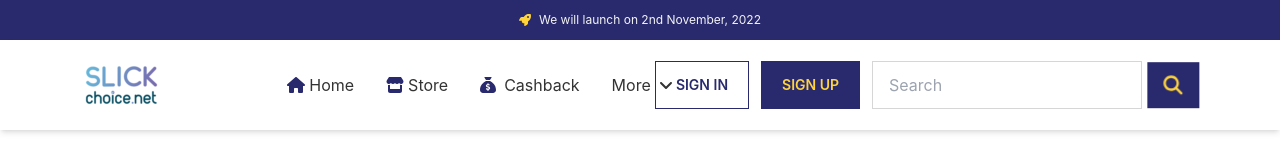
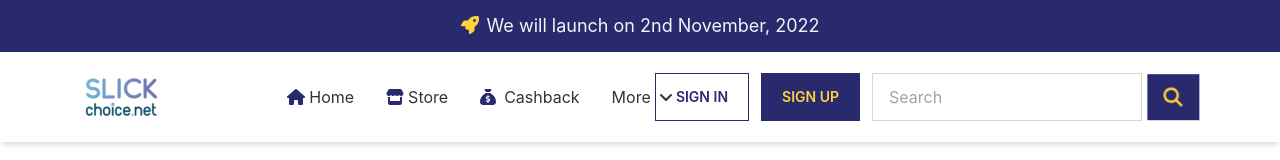
Before and after one commit to shayemhossainMK/slickchoice, a React (Create React App) app: page / in a window 1280 px wide. Shown: the top 160 px of the page. Built offline with nearby package versions, Linux system fonts and the light colour scheme; a web font is replaced by a local one.

Commit message:
new code added

```diff
--- a/src/App.js
+++ b/src/App.js
@@ -6,7 +6,6 @@ function App() {
   return (
     <div className="App">
       <Navbar></Navbar>
-      <Home></Home>
       <Footer></Footer>
     </div>
   );
--- a/src/shared/Navbar/Navbar.js
+++ b/src/shared/Navbar/Navbar.js
@@ -10,6 +10,7 @@ import React from "react";
 import logo from "../../asset/Slick-Choice-Logo.png";
 import SubNavbar from "./SubNavbar";
 import "./Navbar.css";
+import Home from "../../pages/Home/Home";
 
 const Navbar = () => {
   return (
@@ -137,6 +138,7 @@ const Navbar = () => {
           </div>
         </div>
       </div>
+      <Home></Home>
     </div>
   );
 };
--- a/src/shared/Navbar/SubNavbar.js
+++ b/src/shared/Navbar/SubNavbar.js
@@ -5,8 +5,8 @@ import "./Navbar.css";
 
 const SubNavbar = () => {
   return (
-    <div className="bg-primary text-center">
-      <p className="py-2 md:py-3 text-gray-100 text-xs md:text-md">
+    <div className="bg-primary text-center sticky top-0 z-50">
+      <p className="py-2 md:py-3 text-gray-100 text-xs md:text-lg">
         <FontAwesomeIcon
           className="text-neutral mr-2"
           icon={faRocket}
```
